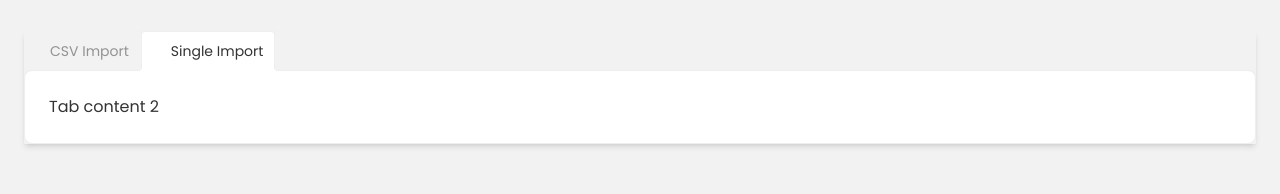
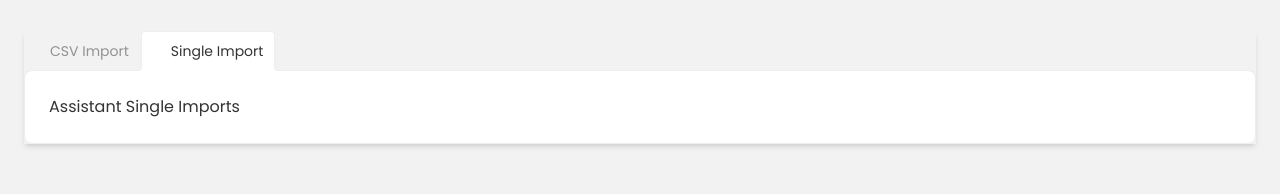
Before and after one commit to ozhadykov/cara, a React (Vite) app in the folder frontend/app/: page /assistants-import in a window 1280 px wide. Shown: the part 141-335 px from the top of the page. Built offline with nearby package versions, Linux system fonts and the light colour scheme; some icons are missing.

Commit message:
added base for child and assistant imports

```diff
--- /dev/null
+++ b/frontend/app/src/components/import/AssistantSingleImport.tsx
@@ -0,0 +1,9 @@
+const AssistantSingleImport = () => {
+    return (
+        <div>
+            Assistant Single Imports
+        </div>
+    )
+}
+
+export default AssistantSingleImport
--- a/frontend/app/src/components/import/CSVImport.tsx
+++ b/frontend/app/src/components/import/CSVImport.tsx
@@ -2,10 +2,16 @@ import { Upload } from "solar-icon-set"
 import { ChangeEvent, FormEvent } from "react"
 
 
-const CsvImport = () =>  {
+export type CSVImportProps = {
+    importLabel: string,
+    sendData: () => void
+}
+
+const CsvImport = (props: CSVImportProps) => {
 
     const handleSubmit = (e: FormEvent) => {
         console.log(e)
+        props.sendData()
     }
     const handleFileChange = (e: ChangeEvent<HTMLInputElement>) => {
         console.log(e)
@@ -18,8 +24,8 @@ const CsvImport = () =>  {
                     <div className="card-body flex-row">
                         <div className="upload-container flex flex-col gap-6 w-1/3 pr-4 border-r-1 border-gray-300">
                             <div className="upload-header flex flex-col">
-                                <span className="text-lg mb-1">Children import</span>
-                                <span className="text-secondary flex items-center gap-1"><Upload /> please upload a CSV file, for an import.</span>
+                                <span className="text-lg mb-1">{props.importLabel}</span>
+                                <span className="text-gray-400 flex items-center gap-1"><Upload /> please upload a CSV file, for an import.</span>
                             </div>
                             <div className="upload-controls flex flex-col gap-2">
                                 <input
@@ -38,7 +44,7 @@ const CsvImport = () =>  {
                         </div>
                     </div>
                 </div>
-                <button type="submit" className="btn btn-xl btn-primary">
+                <button type="submit" className="btn btn-xl btn-secondary">
                     Save
                 </button>
             </form>
--- /dev/null
+++ b/frontend/app/src/components/import/ChildrenSingleImport.tsx
@@ -0,0 +1,10 @@
+
+const ChildrenSingleImport = () => {
+    return (
+        <div>
+            Single Children import
+        </div>
+    )
+}
+
+export default ChildrenSingleImport
--- a/frontend/app/src/components/index.tsx
+++ b/frontend/app/src/components/index.tsx
@@ -2,5 +2,7 @@ import Navbar from "./layout/Navbar"
 import Sidebar from "./layout/Sidebar"
 import Footer from "./layout/Footer"
 import CSVImport from "./import/CSVImport.tsx"
+import AssistantSingleImport from "./import/AssistantSingleImport.tsx"
+import ChildrenSingleImport from "./import/ChildrenSingleImport.tsx"
 
-export { Navbar, Sidebar, Footer, CSVImport }
+export { Navbar, Sidebar, Footer, CSVImport, AssistantSingleImport, ChildrenSingleImport }
--- a/frontend/app/src/pages/AssistantsImport.tsx
+++ b/frontend/app/src/pages/AssistantsImport.tsx
@@ -1,7 +1,12 @@
 import { Import, InfoCircle, SmileCircle } from "solar-icon-set"
-import { CSVImport } from "../components"
+import { CSVImport, AssistantSingleImport } from "../components"
 
 const AssistantsImport = () => {
+
+    const sendData = () => {
+        console.log("Sending data...")
+    }
+
     return (
         <div className="data-import flex flex-col gap-3 w-full h-full">
             <div className="data-import-header mb-5">
@@ -16,7 +21,7 @@ const AssistantsImport = () => {
                         CSV Import
                     </label>
                     <div className="tab-content bg-base-100 border-base-300 p-6">
-                        <CSVImport />
+                        <CSVImport importLabel={"Assistant Import"} sendData={sendData}/>
                     </div>
 
                     <label className="tab">
@@ -24,7 +29,9 @@ const AssistantsImport = () => {
                         <SmileCircle />
                         <span className="ml-1">Single Import</span>
                     </label>
-                    <div className="tab-content bg-base-100 border-base-300 p-6">Tab content 2</div>
+                    <div className="tab-content bg-base-100 border-base-300 p-6">
+                        <AssistantSingleImport />
+                    </div>
 
                 </div>
             </div>
--- a/frontend/app/src/pages/ChildrenImport.tsx
+++ b/frontend/app/src/pages/ChildrenImport.tsx
@@ -1,7 +1,12 @@
 import { Import, InfoCircle, SmileCircle } from "solar-icon-set"
-import { CSVImport } from "../components"
+import { CSVImport, ChildrenSingleImport } from "../components"
 
 const ChildrenImport = () => {
+
+    const sendData = () => {
+        console.log("Sending data...")
+    }
+
     return (
         <div className="data-import flex flex-col gap-3 w-full h-full">
             <div className="data-import-header mb-5">
@@ -16,7 +21,7 @@ const ChildrenImport = () => {
                         CSV Import
                     </label>
                     <div className="tab-content bg-base-100 border-base-300 p-6">
-                        <CSVImport />
+                        <CSVImport importLabel={"Children Import"} sendData={sendData} />
                     </div>
 
                     <label className="tab">
@@ -24,7 +29,9 @@ const ChildrenImport = () => {
                         <SmileCircle />
                         <span className="ml-1">Single Import</span>
                     </label>
-                    <div className="tab-content bg-base-100 border-base-300 p-6">Tab content 2</div>
+                    <div className="tab-content bg-base-100 border-base-300 p-6">
+                        <ChildrenSingleImport />
+                    </div>
 
                 </div>
             </div>
```
